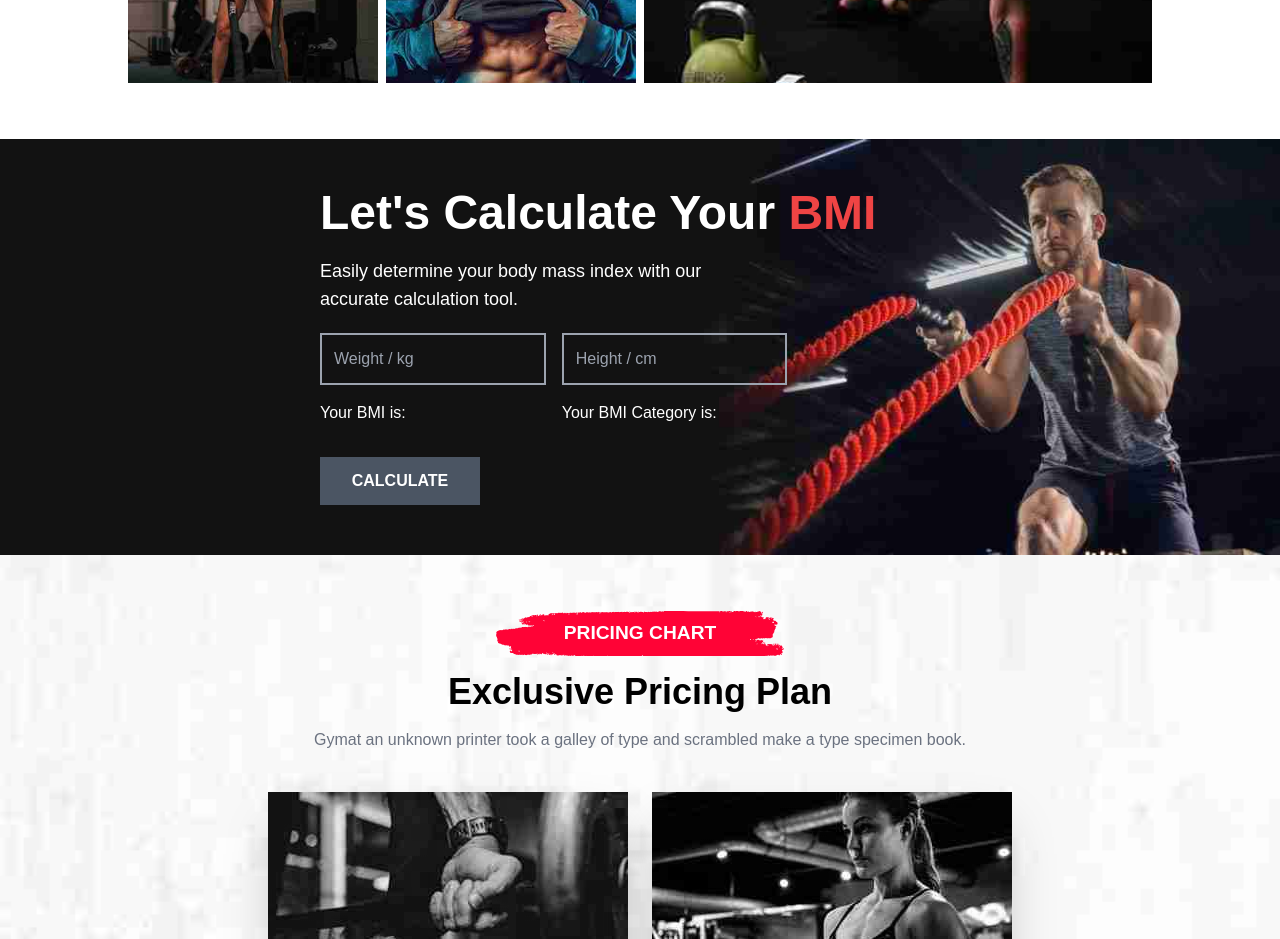
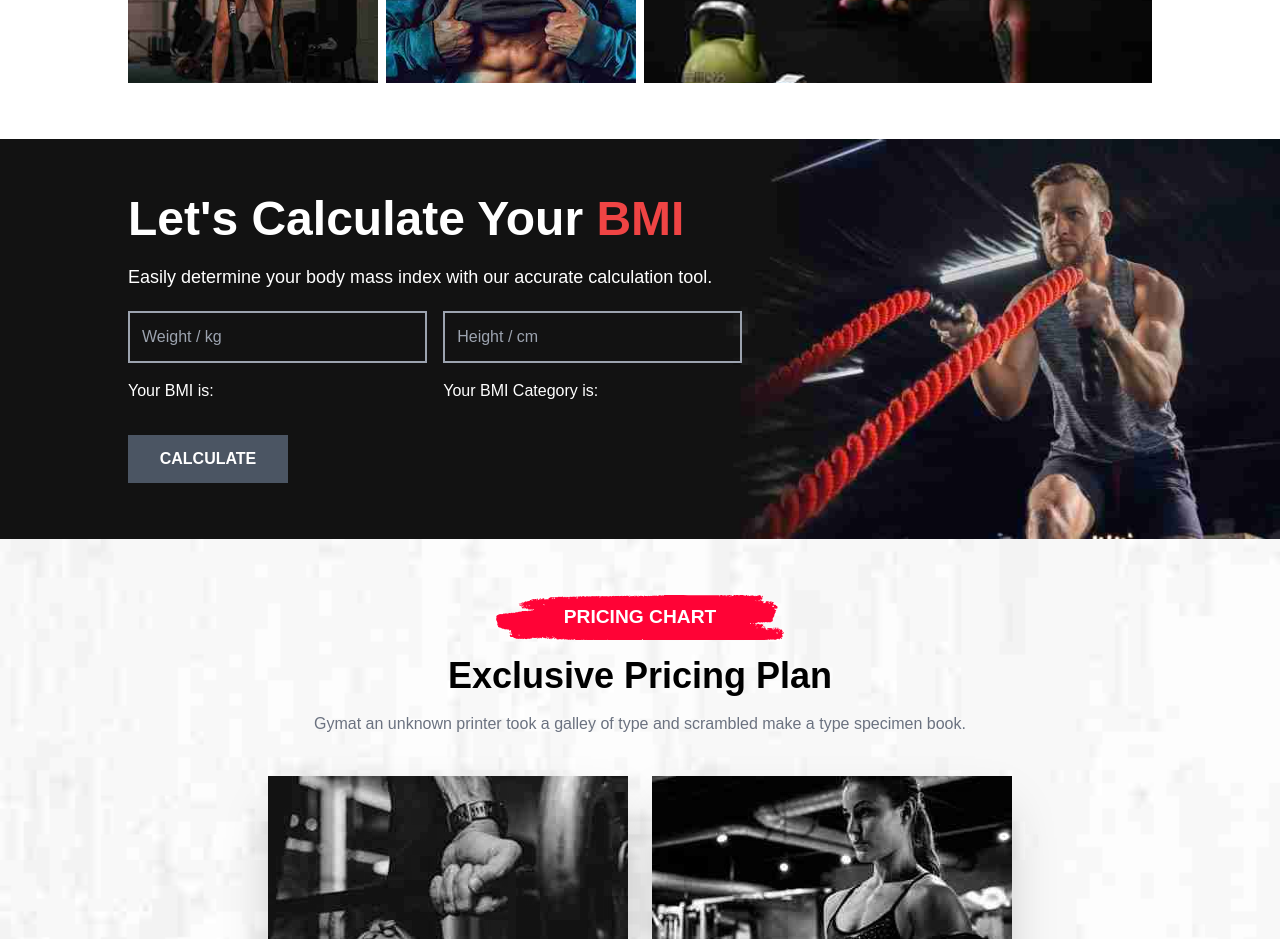
Before and after one commit to PawelWydra/Gymate-main, a React (Create React App) app: page / in a window 1280 px wide. Shown: the part 6280-7219 px from the top of the page. Built offline with nearby package versions, Linux system fonts and the light colour scheme.

Commit message:
refactor: fix display issue in bmi

```diff
--- a/src/components/bmi/bmi.jsx
+++ b/src/components/bmi/bmi.jsx
@@ -7,15 +7,14 @@ function Bmi() {
     backgroundSize: "cover",
     backgroundRepeat: "no-repeat",
     backgroundPosition: "right",
-    height: "26rem",
   };
 
   return (
     <div
-      className="flex px-8 md:px-16 lg:px-36 xl:px-80 2xl:px-[32rem] 3xl:px-[36rem]"
+      className=""
       style={bmiContainerStyle}
     >
-      <div className="flex justify-center items-center">
+      <div className="max-w-[1800px] mx-auto py-14 px-4 md:px-16 lg:px-20 xl:px-32 2xl:px-64 3xl:px-80">
         <div className="flex flex-col justify-center gap-5">
           <h1 className="text-5xl font-semibold">
             Let's Calculate Your <span className="text-red-500">BMI</span>
--- a/src/components/bmi/bmiCalculator/bmiCalculator.jsx
+++ b/src/components/bmi/bmiCalculator/bmiCalculator.jsx
@@ -32,7 +32,7 @@ function BmiCalculator() {
   };
 
   return (
-    <div className="grid grid-cols-2 gap-4 lg:w-4/5">
+    <div className="grid grid-cols-2 gap-4 lg:w-3/5">
       <input
         type="text"
         placeholder="Weight / kg"
```
